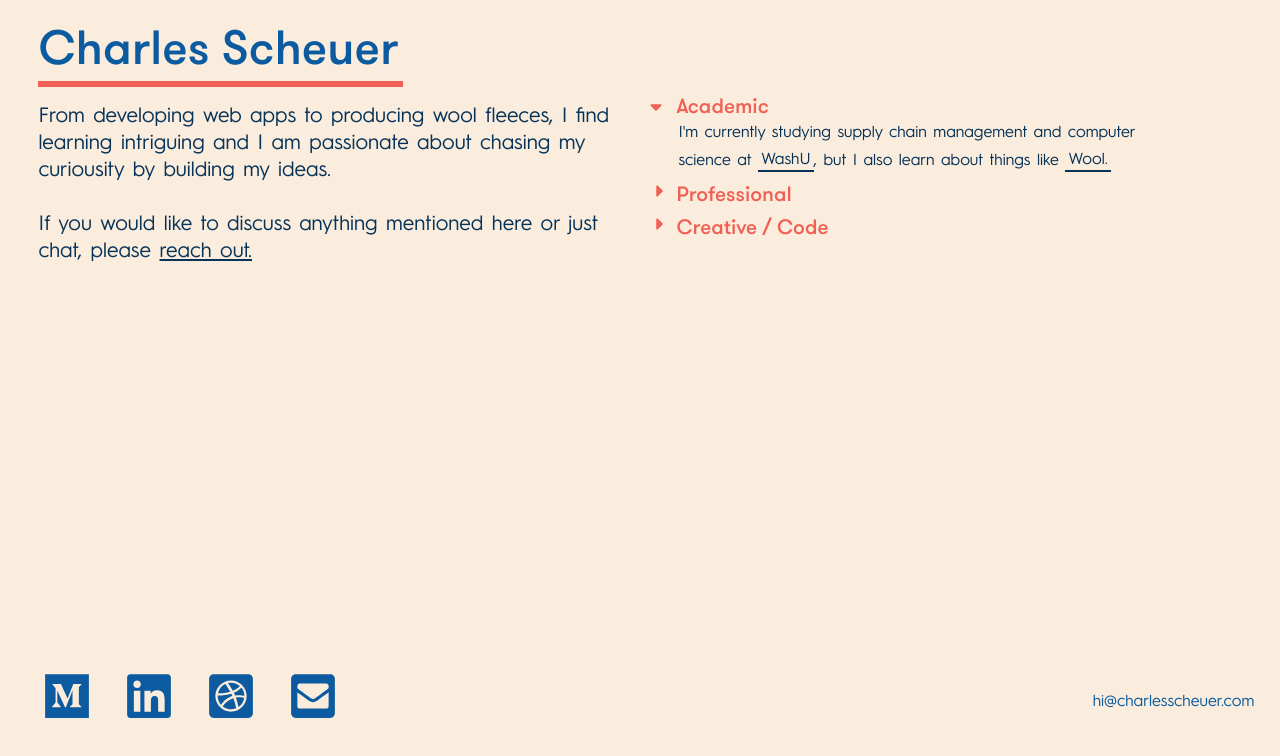
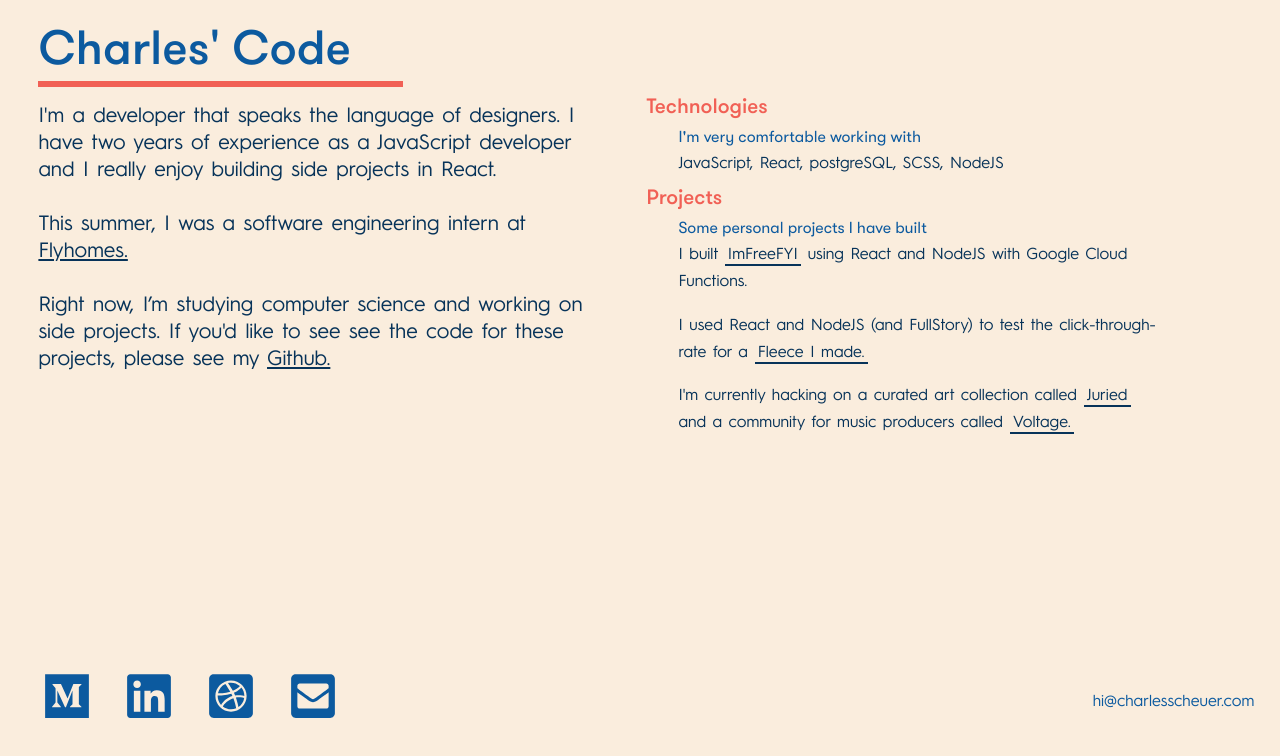
Before and after one commit to charlesscheuer/homepage-react-app, a React (Create React App) app: page /code in a window 1280 px wide. Shown: the top 756 px of the page. Built offline with nearby package versions, Linux system fonts and the light colour scheme.

Commit message:
fixed code page

```diff
--- a/src/CodePage.jsx
+++ b/src/CodePage.jsx
@@ -1,68 +1,98 @@
-import React, { Component } from 'react'
-import Socials from './Socials.jsx'
+import React, { Component } from 'react';
+import Socials from './Socials.jsx';
 
 export default class CodePage extends Component {
   render() {
     return (
       <div>
-            <h1 class="name">Charles' Code</h1>
-       <div class="rectangle"></div>
-       <div class="content">
-            <p class="about">These are some of the web development projects I have worked on.
-                    <br /> <br /> You can also check out my <a href="https://github.com/charlesscheuer" title="my github" class="about_email">github</a></p>
-         <div class="links">
-                <h2 class="portfolio">Technologies</h2>
-                <h4 class="portfolio_subhead">Experienced with</h4>
-                <p class="portfolio_paragraph">JavaScript, React, postgreSQL, SCSS, Ruby on Rails</p>
-                <h2 class="portfolio">Projects</h2>
-                <h4 class="portfolio_subhead">Developed in class</h4>
-                <ul class="portfolio_paragraph">
-                    <li class="portfolio_item"><a
-                        href="https://charlesscheuer.github.io/todoappcharlesscheuer/"
-                        title="Todo app"
-                        class="portfolio_link"
-                        target="blank">Todo app &#40;web only&#41;</a></li>
-                    <li class="portfolio_item"><a
-                        href="https://charlesscheuer.github.io/background-generator/"
-                        title="Todo app"
-                        class="portfolio_link"
-                        target="blank">Background Generator &#40;web only&#41;</a></li>
-                    <li class="portfolio_item"><a href="https://charlesscheuer.github.io/natours-project/"
-                            title="Travel company project"
-                            class="portfolio_link"
-                            target="blank">Travel company project</a>
-                    </li>
+        <h1 class='name'>Charles' Code</h1>
+        <div class='rectangle'></div>
+        <div class='content'>
+          <p class='about'>
+            I'm a developer that speaks the language of designers. I have two
+            years of experience as a JavaScript developer and I really enjoy
+            building side projects in React.
+            <br /> <br />
+            This summer, I was a software engineering intern at{' '}
+            <a
+              href='Flyhomes.com'
+              title='Flyhomes'
+              class='about_email'
+              target='blank'
+            >
+              Flyhomes.
+            </a>
+            <br /> <br />
+            Right now, I’m studying computer science and working on side
+            projects. If you'd like to see see the code for these projects,
+            please see my{' '}
+            <a
+              href='https://github.com/charlesscheuer'
+              title='my github'
+              class='about_email'
+            >
+              Github.
+            </a>
+          </p>
+          <div class='links'>
+            <h2 class='portfolio'>Technologies</h2>
+            <h4 class='portfolio_subhead'>I'm very comfortable working with</h4>
+            <p class='portfolio_paragraph'>
+              JavaScript, React, postgreSQL, SCSS, NodeJS
+            </p>
+            <h2 class='portfolio'>Projects</h2>
+            <h4 class='portfolio_subhead'>
+              Some personal projects I have built
+            </h4>
+            <p class='portfolio_paragraph portfolio_paragraph-code'>
+              I built{' '}
+              <a
+                href='https://www.imfree.fyi/'
+                title='Calendar'
+                class='portfolio_link'
+                target='blank'
+              >
+                ImFreeFYI
+              </a>{' '}
+              using React and NodeJS with Google Cloud Functions.
+            </p>
+            <p class='portfolio_paragraph portfolio_paragraph-code'>
+              I used React and NodeJS (and FullStory) to test the
+              click-through-rate for a{' '}
+              <a
+                href='https://github.com/charlesscheuer/rocket-git'
+                title='Brand prototype'
+                class='portfolio_link'
+                target='blank'
+              >
+                Fleece I made.
+              </a>
+            </p>
 
-                    <li class="portfolio_item"><a href="https://charlesscheuer.github.io/nexter/"
-                        title="Realty company project"
-                        class="portfolio_link"
-                        target="blank">Realty company project</a>
-                    </li>
-                </ul>
-                <h4 class="portfolio_subhead">Personal Projects</h4>
-                <ul class="portfolio_paragraph">
-                    <li class="portfolio_item"><a href="https://rickdstructurednotes.surge.sh/"
-                        title="Spreadsheet"
-                        class="portfolio_link"
-                        target="blank">Live excel spreadsheets</a>
-                    </li>
-                    <li class="portfolio_item"><a href="https://www.imfree.fyi/"
-                        title="Calendar"
-                        class="portfolio_link"
-                        target="blank">Calendar meeting organization</a>
-                    </li>
-                    <li class="portfolio_item"><a href="https://github.com/charlesscheuer/rocket-git"
-                        title="Brand prototype"
-                        class="portfolio_link"
-                        target="blank">Fleece brand concept</a>
-                    </li>
-
-                </ul>
+            <p class='portfolio_paragraph'>
+              I'm currently hacking on a curated art collection called{' '}
+              <a
+                href='https://juried.co/home'
+                title='Juried fine art'
+                class='portfolio_link'
+                target='blank'
+              >
+                Juried
+              </a>{' '}
+              and a community for music producers called{' '}
+              <a
+                href='https://thevoltage.club'
+                title='The Voltage Club'
+                class='portfolio_link'
+                target='blank'
+              >
+                Voltage.
+              </a>
+            </p>
           </div>
-
         </div>
         <Socials />
       </div>
-        )
+    );
   }
 }
--- a/src/SASS/_base.scss
+++ b/src/SASS/_base.scss
@@ -281,6 +281,9 @@
     font-size: 1rem;
     line-height: 1.7rem;
     font-weight: 400;
+    &-code {
+      margin-bottom: 1rem;
+    }
 
     @media only screen and (min-width: 600px) {
       margin-left: 2rem;
--- a/src/index.js
+++ b/src/index.js
@@ -2,26 +2,34 @@
 import ReactDOM from 'react-dom';
 import './index.css';
 import * as serviceWorker from './serviceWorker';
-import {
-    HashRouter as Router,
-    Switch,
-    Route
-  } from 'react-router-dom';
-  import Home from './Home'
-  import CodePage from './CodePage'
-  import './SASS/main.scss'
-  import ElectronicMusic from './ElectronicMusic';
+import { BrowserRouter as Router, Switch, Route } from 'react-router-dom';
+import Home from './Home';
+import CodePage from './CodePage';
+import './SASS/main.scss';
+import ElectronicMusic from './ElectronicMusic';
 
-ReactDOM.render(<Router>
-    <Switch >
-      <Route path="/Academic" render={(props) => <Home {...props}  category={0}/>}/>
-      <Route path="/Professional" render={(props) => <Home {...props}  category={1}/>}/>
-      <Route path="/Creative" render={(props) => <Home {...props}  category={2}/>}/>
-      <Route path="/code" component={CodePage} />
-      <Route path="/electronic" component={ElectronicMusic} />
-      <Route path="/" component={Home} />
+ReactDOM.render(
+  <Router>
+    <Switch>
+      <Route
+        path='/Academic'
+        render={props => <Home {...props} category={0} />}
+      />
+      <Route
+        path='/Professional'
+        render={props => <Home {...props} category={1} />}
+      />
+      <Route
+        path='/Creative'
+        render={props => <Home {...props} category={2} />}
+      />
+      <Route path='/code' component={CodePage} />
+      <Route path='/electronic' component={ElectronicMusic} />
+      <Route path='/' component={Home} />
     </Switch>
-  </Router>, document.getElementById('root'));
+  </Router>,
+  document.getElementById('root')
+);
 
 // If you want your app to work offline and load faster, you can change
 // unregister() to register() below. Note this comes with some pitfalls.
```
Also changed, not shown: 1 other file (tests, documents, lock files or other folders). Lines whose indentation alone changed are shown as unchanged.
